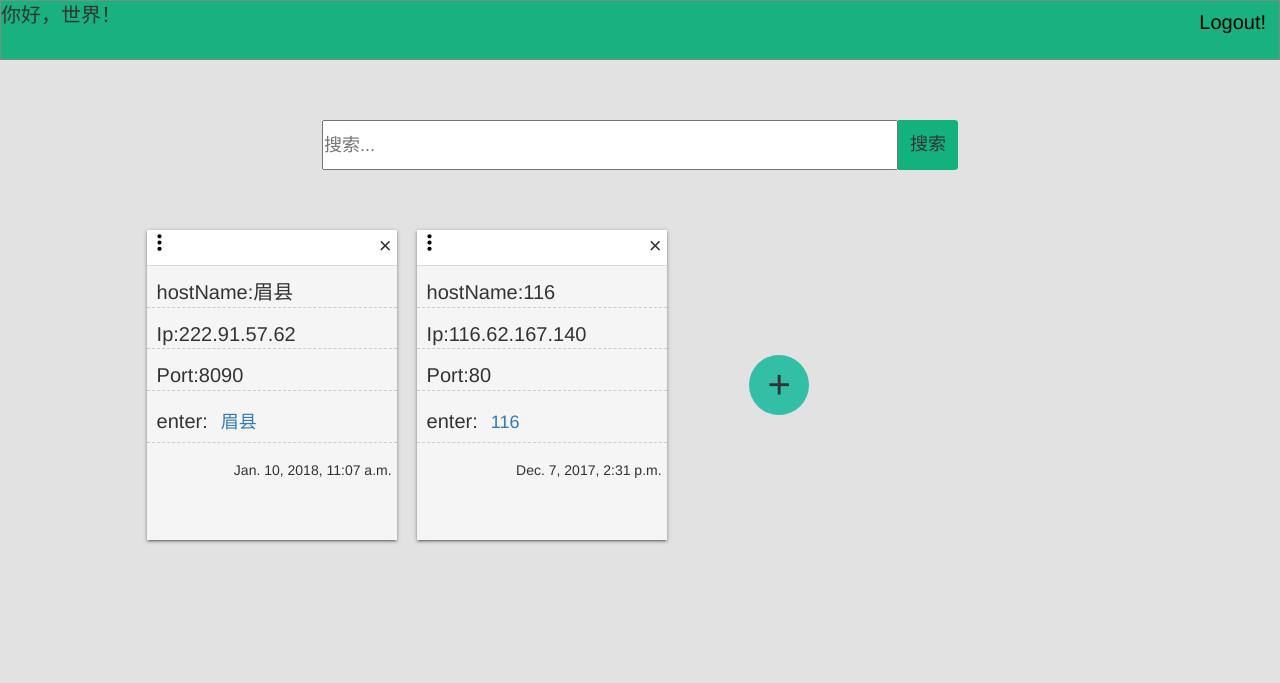
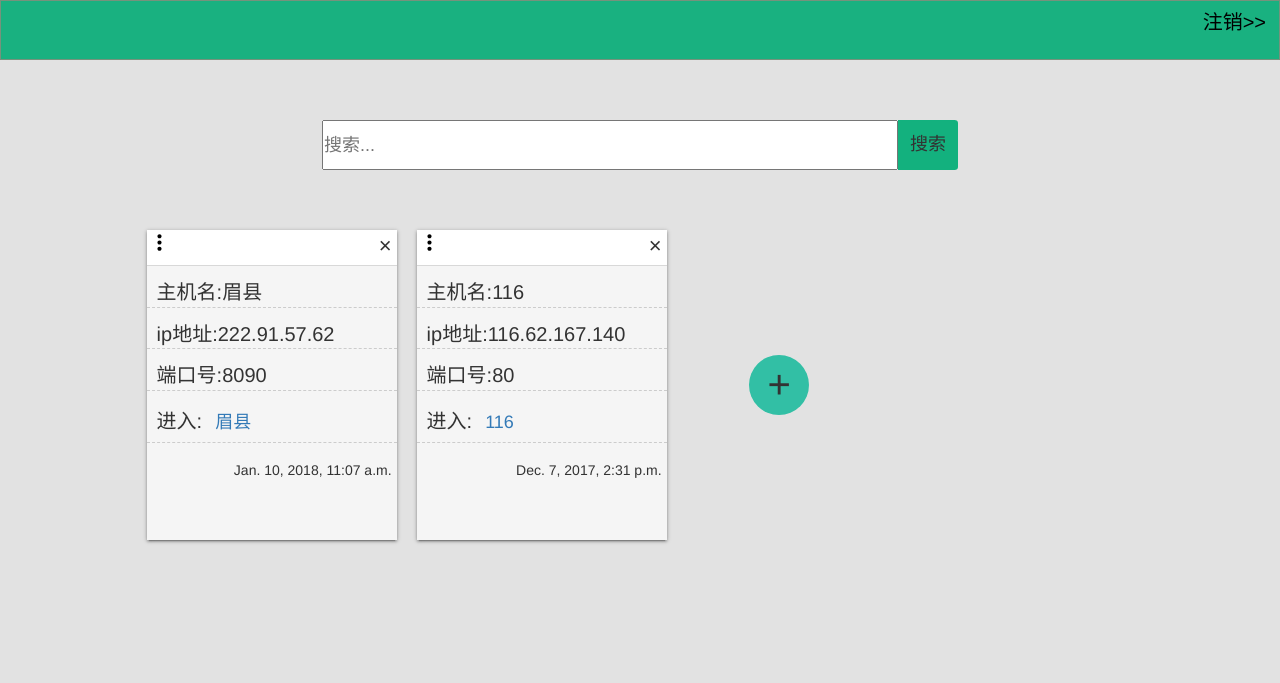
Before and after one commit to QuanjiangLee/ServerMap, a Django app: page /index/ in a window 1280 px wide. Shown: the top 683 px of the page. Run offline with Django 3.2, Linux system fonts and the light colour scheme; a user stored in the database is signed in; data comes from the database, SQL or seed files in the repository; both versions use the stored data as it was after the commit; some libraries are stand-ins or nearby versions.

Commit message:
汉化翻译

```diff
--- a/MapApp/templates/host.html
+++ b/MapApp/templates/host.html
@@ -5,23 +5,23 @@
         <div class="dropdown">
             <svg viewBox="0 0 24 24" class="svg-more dropdown-toggle"  data-toggle="dropdown" aria-haspopup="true" aria-expanded="true"><g><path d="M12 8c1.1 0 2-.9 2-2s-.9-2-2-2-2 .9-2 2 .9 2 2 2zm0 2c-1.1 0-2 .9-2 2s.9 2 2 2 2-.9 2-2-.9-2-2-2zm0 6c-1.1 0-2 .9-2 2s.9 2 2 2 2-.9 2-2-.9-2-2-2z"></path></g></svg>
             <ul class="dropdown-menu" >
-            <li class="add-host" onclick="addHost(this)"><a href="javascript:void(0);">Add</a></li>
-            <li class="alter-host" onclick="alterHost(this)"><a href="javascript:void(0);">alter</a></li>
-            <li class="del-host" onclick="delHost(this)"><a href="javascript:void(0);">delete</a></li>
+            <li class="add-host" onclick="addHost(this)"><a href="javascript:void(0);">添加</a></li>
+            <li class="alter-host" onclick="alterHost(this)"><a href="javascript:void(0);">修改</a></li>
+            <li class="del-host" onclick="delHost(this)"><a href="javascript:void(0);">删除</a></li>
             </ul>
         </div>
  </div>
  <div class="item-host">
      <ul class="item-li">
-        <li>hostName:<span contenteditable="false" class="hostName">{{ list.hostName }}</span></li>
-        <li>Ip:<span contenteditable="false" class="hostIp">{{ list.IPAddress }}</span></li>
-        <li>Port:<span contenteditable="false" class="hostPort">{{ list.hostPort }}</span></li>
-        <li class="enter-li">enter:<a href="http://{{ list.IPAddress }}:{{ list.hostPort }}" target="_blank" class="hostUrl"><strong class="btn btn-link">{{ list.hostName }}</strong></a></li>
+        <li>主机名:<span contenteditable="false" class="hostName">{{ list.hostName }}</span></li>
+        <li>ip地址:<span contenteditable="false" class="hostIp">{{ list.IPAddress }}</span></li>
+        <li>端口号:<span contenteditable="false" class="hostPort">{{ list.hostPort }}</span></li>
+        <li class="enter-li">进入:<a href="http://{{ list.IPAddress }}:{{ list.hostPort }}" target="_blank" class="hostUrl"><strong class="btn btn-link">{{ list.hostName }}</strong></a></li>
      </ul>
      <div class="alter-info" style="display: none;">
-        <button onclick="alterReset(this)" class="btn btn-info" name="reset">reset</button>
-        <button onclick="alterSubmit(this)" class="btn btn-primary" name="submit">submit</button>
-        <button onclick="alterAbort(this)" class="btn btn-warning">Abort</button>
+        <button onclick="alterReset(this)" class="btn btn-info" name="reset">重置</button>
+        <button onclick="alterSubmit(this)" class="btn btn-primary" name="submit">提交</button>
+        <button onclick="alterAbort(this)" class="btn btn-warning">撤销</button>
      </div>
      <span class="create-time">{{ list.createTime }}</span>
  </div>
--- a/MapApp/templates/index.html
+++ b/MapApp/templates/index.html
@@ -35,12 +35,12 @@
         html += '<div class="item"><div class="item-nav" style="height: 36px">';
         html += '<button class="remove" onclick="removeAdd(this)">×</button></div>';
         html += '<div class="item-content"><ul class="item-li">';
-        html += '<li class="li-add">hostName:<span contenteditable="true" class="hostName span-edit"></span></li>';
-        html += '<li class="li-add">Ip:<span contenteditable="true" class="hostIp span-edit"></span></li>';
-        html += '<li class="li-add">Port:<span contenteditable="true" class="hostPort span-edit"></span></li>';
+        html += '<li class="li-add">主机名:<span contenteditable="true" class="hostName span-edit"></span></li>';
+        html += '<li class="li-add">ip地址:<span contenteditable="true" class="hostIp span-edit"></span></li>';
+        html += '<li class="li-add">端口号:<span contenteditable="true" class="hostPort span-edit"></span></li>';
         html += '</ul><div class="alter-info">';
-        html += '<button onclick="addHostSubmit(this)" class="btn btn-primary" name="submit">submit</button>';
-        html += '<button onclick="removeAdd(this)" class="btn btn-warning">Abort</button>';
+        html += '<button onclick="addHostSubmit(this)" class="btn btn-primary" name="submit">提交</button>';
+        html += '<button onclick="removeAdd(this)" class="btn btn-warning">撤销</button>';
         html += '</div></div></div>';
         $(".content-add").before(html);
         $(".li-add").css("border-bottom","none");
@@ -60,10 +60,10 @@
 
     function addHostResult(ret) {
         if(ret['ret'] == true){
-            alert("add host success!");
+            alert("成功添加主机信息!");
             location.reload()
         }else{
-            alert("add host error!");
+            alert("添加主机信息失败!");
             location.reload()
         }
     }
@@ -93,31 +93,31 @@
 
     function alterHostResult(ret){
         if(ret['ret'] == true){
-            alert("alter Host is success!");
+            alert("成功修改主机信息!");
             location.reload()
         }else{
-            alert("alter Host is error!");
+            alert("修改主机信息失败!");
             location.reload()
         }
     }
     function delHost(elem) {
         //comfirm to delete host?
-       var reply = confirm("are you sure to delete?")
+       var reply = confirm("您确认要删除吗?")
        if(reply == true){
             var hostId = $(elem).parents(".item").attr("data-tid");
             //alert(hostId);
             data = {'hostId': hostId}
             postRequest("/delHost/",data,true,delHostResult);
         }else{
-            alert("you are abotered it!")
+            alert("你取消了删除操作!")
         }
     }
     function delHostResult(ret){
         if(ret['ret'] == true){
-            alert("delete host success!");
+            alert("删除主机信息成功!");
             location.reload()
         }else {
-            alert("delete host error!");
+            alert("删除主机信息失败!");
         }
     }
     function alterReset(elem) {
@@ -157,8 +157,8 @@ function filterHostResult(ret) {
   </script>
   </head>
   <body>
-    <nav>你好，世界！
-        <button type="text" onclick="logout()" class="btn btn-link logout" style="float: right;font-size: 20px;color:black;">Logout!</button>
+    <nav>
+        <button type="text" onclick="logout()" class="btn btn-link logout" style="float: right;font-size: 20px;color:black;">注销>></button>
     </nav>
     <div class="search">
     <input type="text" onfocus="enterSearch()" placeholder="搜索..." name="sinput" class="sinput">
--- a/MapApp/templates/login.html
+++ b/MapApp/templates/login.html
@@ -61,7 +61,7 @@
 				data = {'userNo':username, 'passwd':password}
 				postRequest("/verifyLogin/",data,true,verifyResult);
 			}else {
-				alert("username or password is not should null!")
+				alert("用户名或密码不能为空!")
 			}
 		}
 		function verifyResult(ret){
--- a/MapApp/views.py
+++ b/MapApp/views.py
@@ -28,14 +28,14 @@ def verifyLogin(request):
         passwd = data['passwd']
     print('userNo',userNo)
     print('passwd',passwd)
-    user = authenticate(request,username = userNo, password = passwd)
+    user = authenticate(username = userNo, password = passwd)
     if user is not None:
         auth_login(request,user)
         sessionId=request.session.session_key
         response = {'result':True, 'sessionId':sessionId}
         return HttpResponse(json.dumps(response), content_type='application/json;charset=utf-8')
     else:
-        response = {'result':False, 'error': "username or password is error!"}
+        response = {'result':False, 'error': "用户名或密码错误!"}
         return HttpResponse(json.dumps(response), content_type='application/json;charset=utf-8')
 
 @csrf_exempt
```
Also changed, not shown: db.sqlite3.
